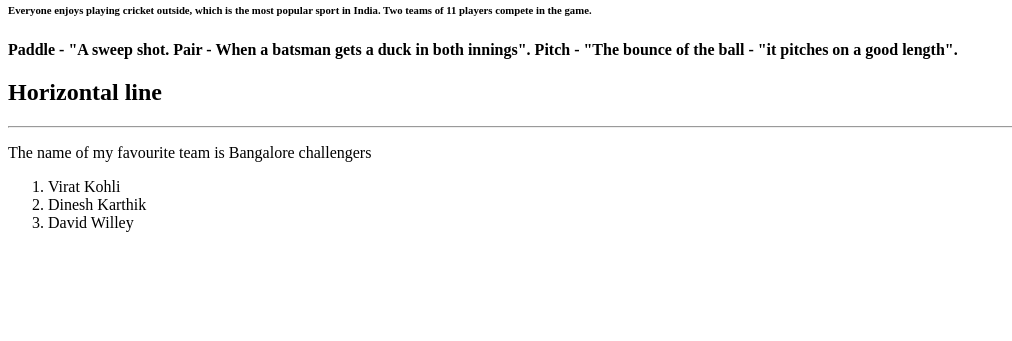
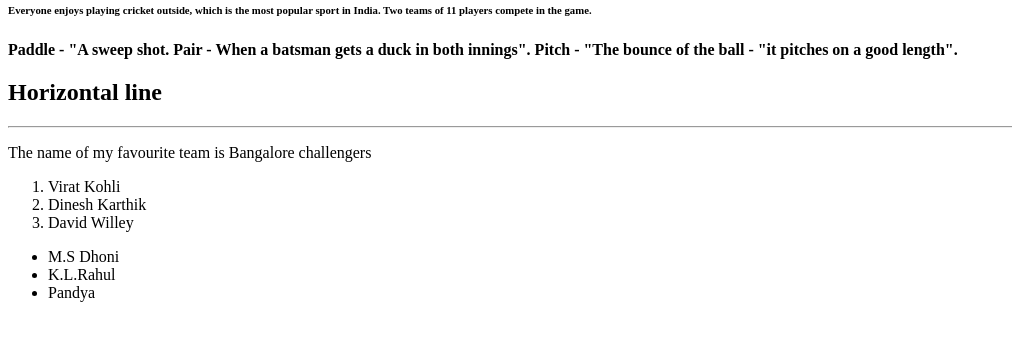
Before and after one commit to 44-563-Web-Apps-S23/44563-webapps-assignment-3-priya-451, a plain HTML site: page index.html in a window 1280 px wide. Shown: the part 79-420 px from the top of the page, without its empty margins (0-1012 px from the left). Drawn offline with Linux system fonts and the light colour scheme.

Commit message:
updated  unoderedlist

```diff
--- a/index.html
+++ b/index.html
@@ -18,5 +18,12 @@
         <li>Dinesh Karthik</li>
         <li>David Willey</li>
      </ol>
+     <ul>
+        <li>M.S Dhoni</li>
+        <li>K.L.Rahul</li>
+        <li>Pandya</li>
+      </ul>
+
+
 </body>
 </html>
```
